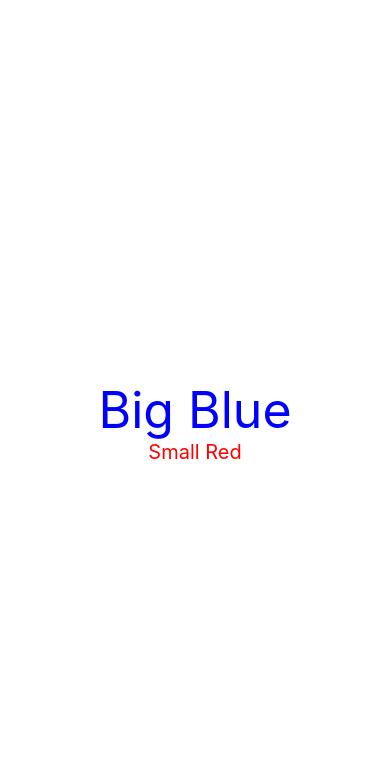
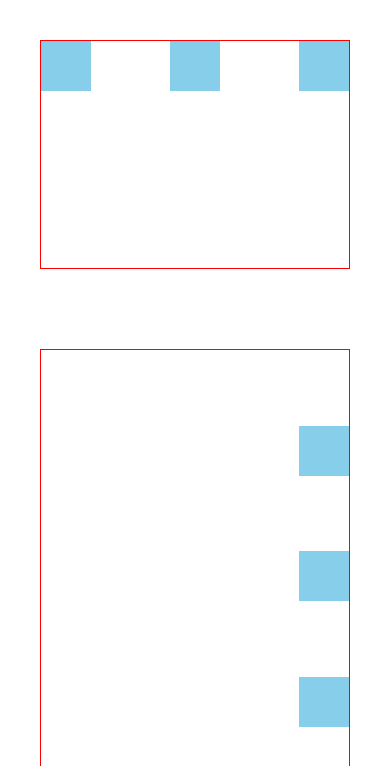
Before and after one commit to lucasrobaert/todomanager-iesb, a React Native app: screen / in a window 390 px wide. Shown: the top 766 px of the page. Built offline with nearby package versions, Linux system fonts and the light colour scheme.

Commit message:
passo 4.3

```diff
--- a/src/screens/App.js
+++ b/src/screens/App.js
@@ -1,28 +1,51 @@
 import React from 'react';
-import {StyleSheet, Text, View} from 'react-native';
+import {StyleSheet, SafeAreaView, View} from 'react-native';
 
 const App = () => {
   return (
-    <View style={styles.container}>
-      <Text style={styles.bigBlue}>Big Blue</Text>
-      <Text style={styles.samllRed}>Small Red</Text>
-    </View>
+    <SafeAreaView testID="main" style={styles.container}>
+      <View testID="first" style={styles.first}>
+        <View style={styles.subView} />
+        <View style={styles.subView} />
+        <View style={styles.subView} />
+      </View>
+
+      <View testID="second" style={styles.second}>
+        <View style={styles.subView} />
+        <View style={styles.subView} />
+        <View style={styles.subView} />
+      </View>
+    </SafeAreaView>
   );
 };
 
 const styles = StyleSheet.create({
   container: {
     flex: 1,
-    justifyContent: 'center',
-    alignItems: 'center',
+    flexDirection: 'column',
   },
-  bigBlue: {
-    color: 'blue',
-    fontSize: 50,
+  first: {
+    flex: 1,
+    flexDirection: 'row',
+    justifyContent: 'space-between',
+    alignItems: 'flex-start',
+    margin: 40,
+    borderColor: 'red',
+    borderWidth: 1,
   },
-  samllRed: {
-    color: 'red',
-    fontSize: 20,
+  second: {
+    flex: 2,
+    flexDirection: 'column',
+    justifyContent: 'space-evenly',
+    alignItems: 'flex-end',
+    margin: 40,
+    borderColor: 'red',
+    borderWidth: 1,
+  },
+  subView: {
+    height: 50,
+    width: 50,
+    backgroundColor: 'skyblue',
   },
 });
 
```
